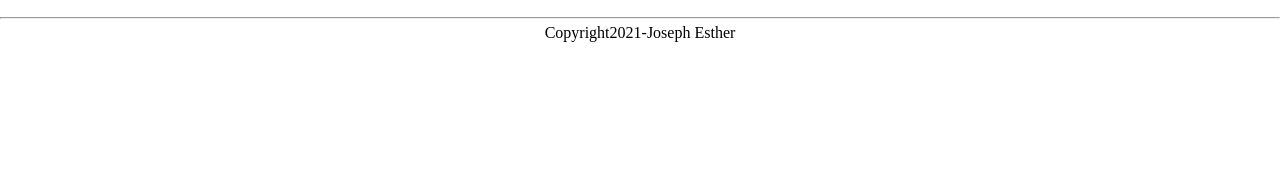
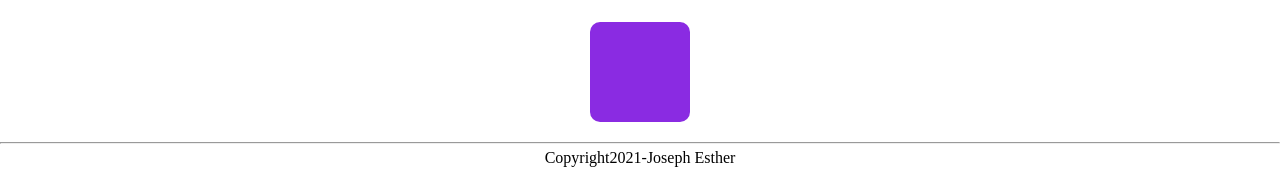
Before and after one commit to Fionablac/A-minimal-vlog-template, a plain HTML site: page index.html in a window 1280 px wide. Shown: the part 3611-3780 px from the top of the page. Before the commit the page ends 3658 px from the top, so only its background shows below. Drawn offline with Linux system fonts and the light colour scheme.

Commit message:
second commit

```diff
--- a/asset/css/index.css
+++ b/asset/css/index.css
@@ -176,3 +176,26 @@ footer {
   justify-content: center;
   align-items: center;
 }
+.spinner-box{
+  width: 100px;
+  height: 100px;
+  background-color: blueviolet;
+  margin: 50% auto;
+  border-radius: 10px;
+  animation: spin 0.5s infinite linear;
+}
+.spinner-box:hover{
+  background-color: deeppink;
+  opacity: 0.5;
+  animation: none;
+  transform: scale(1.2) translate(30px,30px);
+
+}
+@keyframes spin {
+ from {
+  transform: rotate(0deg);
+  }
+ to {
+  transform: rotate(360deg);
+  }
+}
--- a/index.html
+++ b/index.html
@@ -162,6 +162,8 @@
       <input type="email" placeholder="Email address" />
       <button>Subscribe</button>
     </div>
+    <div class="spinner-box">
+    </div>
   </section>
   <hr />
   <footer>
```
